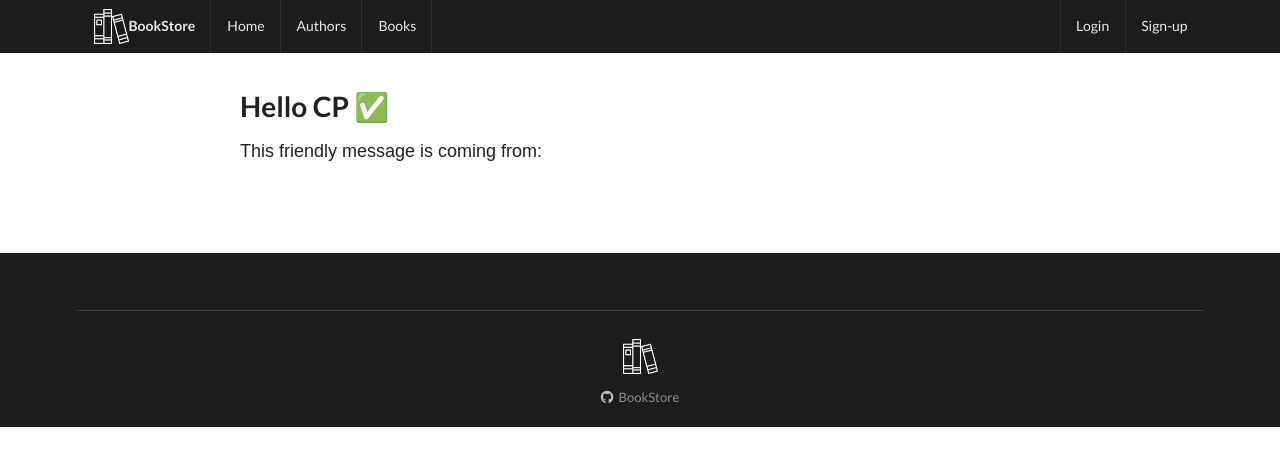
After one commit to ubmagh/Symfony-bookStore, a Symfony app: template templates/cp/index.html.twig in a window 1280 px wide. The commit adds this page. Shown: the top 466 px of the page. Run offline with Twig, Linux system fonts and the light colour scheme; the template is opened without the code that fills it, so the values that code supplies are empty; some libraries are stand-ins or nearby versions.

Commit message:
CP:
disable changing username for admins
create cp button & index page
added authorization on ^/cp

```diff
--- a/src/Form/AccountDetailsType.php
+++ b/src/Form/AccountDetailsType.php
@@ -3,8 +3,6 @@
 namespace App\Form;
 
 use App\Entity\User;
-use PHPUnit\Framework\Constraint\Callback;
-use Symfony\Bridge\Doctrine\Validator\Constraints\UniqueEntity;
 use Symfony\Component\Form\Extension\Core\Type\EmailType;
 use Symfony\Component\Form\Extension\Core\Type\TextType;
 use Symfony\Component\Form\AbstractType;
@@ -16,7 +14,6 @@ use Symfony\Component\Security\Core\Validator\Constraints\UserPassword;
 use Symfony\Component\Validator\Constraints\Email;
 use Symfony\Component\Validator\Constraints\Length;
 use Symfony\Component\Validator\Constraints\NotNull;
-use Symfony\Component\Validator\Context\ExecutionContext;
 
 class AccountDetailsType extends AbstractType
 {
--- a/templates/Parts/HeaderNav.html.twig
+++ b/templates/Parts/HeaderNav.html.twig
@@ -4,10 +4,14 @@
             <img class="logo logoImg" src="logo.png">
             BookStore
         </a>
-        <a href="{{ path("home") }}" class="item {{ app.request.get('_route') == 'home'? 'active':'' }}"> Home </a>
-        <a href="{{ path("auteur_index") }}" class="item {{ app.request.get('_route') == 'auteur_index'? 'active':'' }}"> Authors </a>
-        <a href="{{ path("livre_index") }}" class="item {{ app.request.get('_route') == 'livre_index'? 'active':'' }}"> Books </a>
+        <a href="{{ path("home") }}" class="ui item {{ app.request.get('_route') == 'home'? 'active':'' }}"> Home </a>
+        <a href="{{ path("auteur_index") }}" class="ui item {{ app.request.get('_route') == 'auteur_index'? 'active':'' }}"> Authors </a>
+        <a href="{{ path("livre_index") }}" class="ui item {{ app.request.get('_route') == 'livre_index'? 'active':'' }}"> Books </a>
+
         <div class="right ui inverted menu">
+            {% if is_granted('ROLE_ADMIN') %}
+                <a href="{{ path("cp_index") }}" class="ui item right {{ app.request.get('_route') == 'cp_index'? 'active':'' }}"> <i class="icon key"></i> Admin panel </a>
+            {% endif %}
             {% if is_granted('IS_AUTHENTICATED_FULLY') %}
                 <div class="ui dropdown item">
                     <i class="user icon"></i> {{ app.user.username }}
--- /dev/null
+++ b/templates/cp/index.html.twig
@@ -0,0 +1,18 @@
+{% extends 'base.html.twig' %}
+
+{% block title %}Hello CpController!{% endblock %}
+
+{% block body %}
+<style>
+    .example-wrapper { margin: 1em auto; max-width: 800px; width: 95%; font: 18px/1.5 sans-serif; }
+    .example-wrapper code { background: #F5F5F5; padding: 2px 6px; }
+</style>
+
+<div class="example-wrapper">
+    <h1>Hello CP ✅</h1>
+
+    This friendly message is coming from:
+    <ul>
+    </ul>
+</div>
+{% endblock %}
--- a/templates/security/account.html.twig
+++ b/templates/security/account.html.twig
@@ -17,7 +17,7 @@
                     <p> Your account has been updated successfully. </p>
                 </div>
             {% endif %}
-            <div class="field fourteen wide row {{ accountForm.username.vars.errors|length>0 and accountForm.username.vars.submitted	 ? "error" }}">
+            <div class="field fourteen wide row {{ is_granted('ROLE_ADMIN')? 'disabled':'' }} {{ accountForm.username.vars.errors|length>0 and accountForm.username.vars.submitted	 ? "error" }}">
                 {{ form_label(accountForm.username, 'Username', {
                     'label_attr': {'style': 'margin-right: auto;'}
                 }) }}
@@ -27,6 +27,9 @@
                         <i class="asterisk icon"></i>
                     </div>
                 </div>
+                {% if is_granted('ROLE_ADMIN') %}
+                    <small class="meta"> As an administrator you can't change your username.</small>
+                {% endif %}
                 {% if accountForm.username.vars.errors|length>0 %}
                     <div class="ui text left aligned myred">
                         {{ form_errors(accountForm.username) }}
```
Also changed, not shown: src/Controller/CpController.php (added, +23 -0 lines), src/Controller/SecurityController.php (+6 -6 lines), templates/bundles/TwigBundle/Exception/error.html.twig (added, +9 -0 lines), templates/bundles/TwigBundle/Exception/error403.html.twig (added, +10 -0 lines), templates/bundles/TwigBundle/Exception/error404.html.twig (added, +10 -0 lines), 1 other file.
